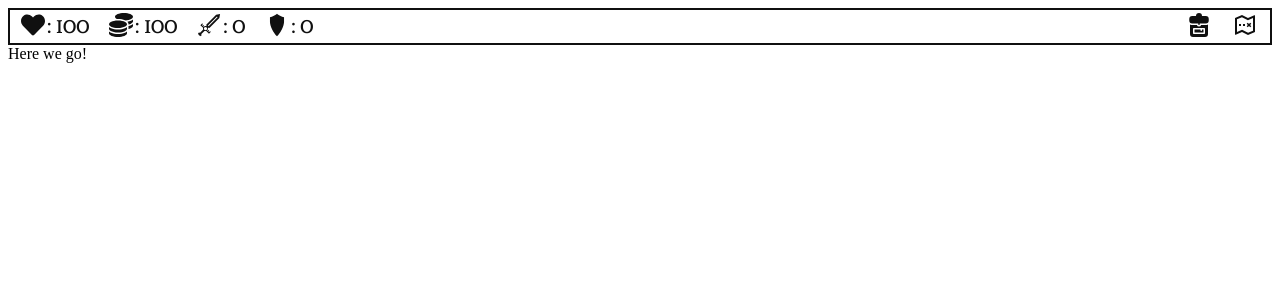
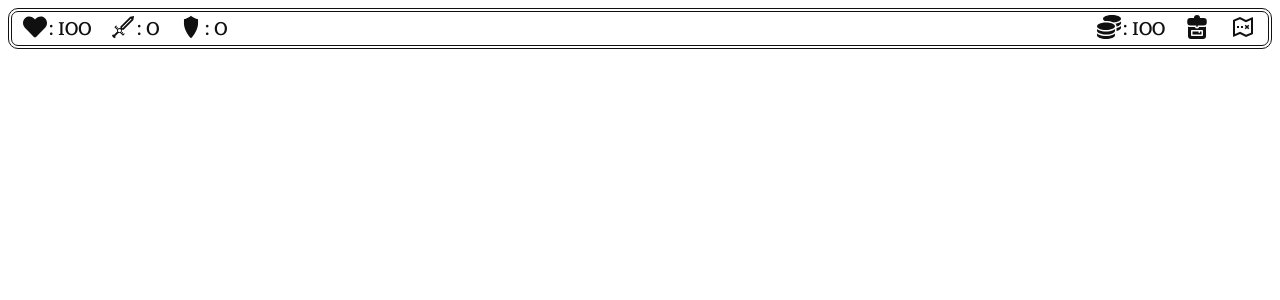
Before and after one commit to Fordcois/RPG-React-Framework, a React (Vite) app: page / in a window 1280 px wide. Shown: the top 300 px of the page. Built offline with nearby package versions, Linux system fonts and the light colour scheme.

Commit message:
styles playernav bar

```diff
--- a/src/App.jsx
+++ b/src/App.jsx
@@ -1,5 +1,3 @@
-import Npc from "./components/classes/NonPlayableCharacter.jsx"
-import Location from "./components/classes/locationClass.jsx"
 import PlayerCharacter from "./components/playercharacter.jsx"
 
 function App() {
@@ -8,7 +6,6 @@ function App() {
   return (
     <div>
       <PlayerCharacter/>
-      <Location/>
     </div>
 
   )
--- a/src/components/playercharacter.jsx
+++ b/src/components/playercharacter.jsx
@@ -16,13 +16,14 @@ const PlayerDefence = 0;
 
   return (
 <div className="StatusBarBox">
-    <div id='CharacterStats' style={{display: 'flex' }}>
+    <div id='CharacterStats' style={{display: 'flex'}}>
         <div className="StatusBarItem" title="Health"> <FaHeart className="InventoryIcon" />: {PlayerHealth} </div>
-        <div className="StatusBarItem" title="Gold"> <FaCoins className="InventoryIcon" />: {PlayerGold} </div>
         <div className="StatusBarItem" title="Attack"> <GiBroadsword className="InventoryIcon" />: {PlayerAttack} </div>
         <div className="StatusBarItem" title="Defence"> <GiShield className="InventoryIcon" />: {PlayerDefence} </div>
     </div>
-    <div id='RightItems' style={{display: 'flex' }}>
+
+    <div id='RightItems' style={{display: 'flex'}}>
+        <div className="StatusBarItem" title="Gold"> <FaCoins className="InventoryIcon" />: {PlayerGold} </div>
         <div className="StatusBarItem" title="Inventory"> <BsBackpack4Fill  className="InventoryIcon" /> </div>
         <div className="StatusBarItem" title="Map"> <RiTreasureMapLine className="InventoryIcon" /> </div>
     </div>
--- a/src/index.css
+++ b/src/index.css
@@ -7,10 +7,11 @@
   }
 
   .StatusBarBox {
-    border: 2px solid var(--primary-color);
+    border: 4px double var(--primary-color);
     display: flex;
+    padding: 1px;
+    border-radius: 10px;
     justify-content: space-between;
-    padding: 1px;
   }
 
 .StatusBarItem {
```
